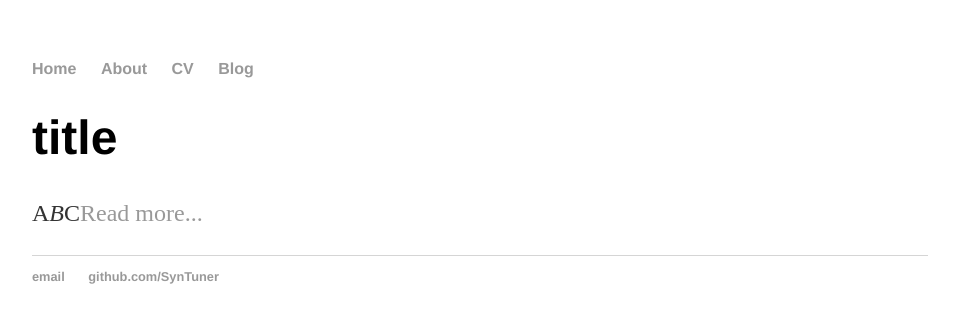
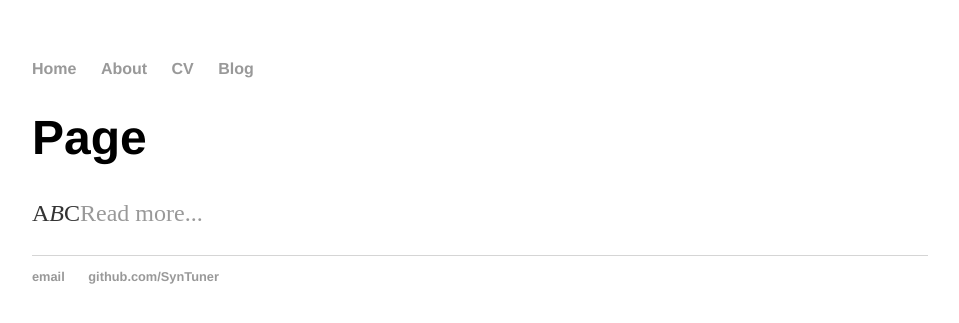
Before and after one commit to Lprniys/SynTuner.github.io, a Jekyll site: the page built from index.html, in a window 1280 px wide. Shown: the top 323 px of the page, without its empty margins (160-1119 px from the left). Built offline with Jekyll 4.4.1, drawn with Linux system fonts in a browser that asks for light colours.

Commit message:
Update index.html

```diff
--- a/index.html
+++ b/index.html
@@ -4,6 +4,6 @@ title: Logic Matters
 ---
 
 		<div class="blurb">
-			<h1>title</h1>
+			<h1>Page</h1>
 			<p>A<em>B</em>C<a href="/about">Read more...</a></p>
 		</div>
```
